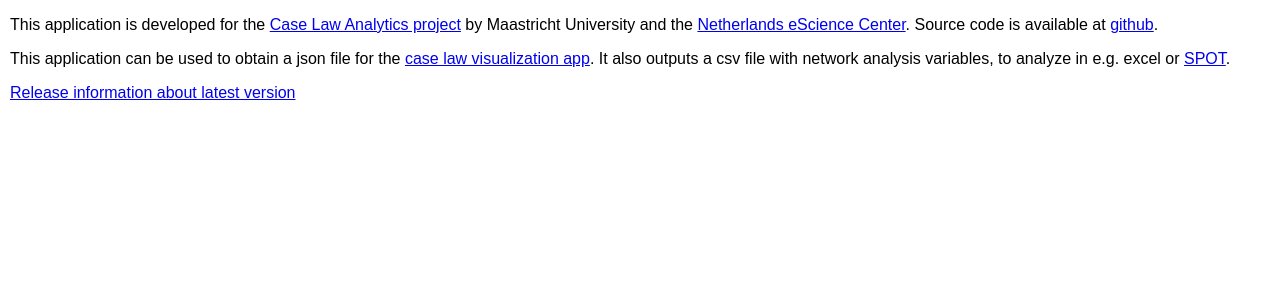
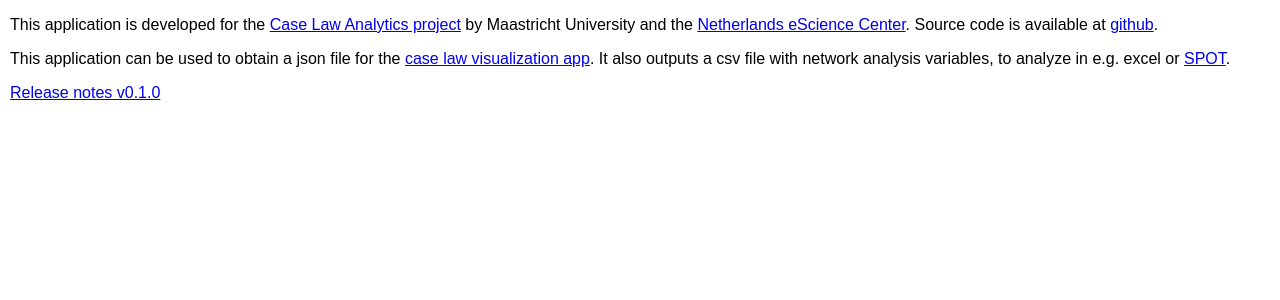
Before and after one commit to caselawanalytics/CaseLawAnalytics, a Flask app: page / in a window 1280 px wide. Shown: the part 120-420 px from the top of the page. Run offline with Flask 2, Linux system fonts and the light colour scheme.

Commit message:
Added version number to index page

```diff
--- a/caselawnet_webapp.py
+++ b/caselawnet_webapp.py
@@ -29,7 +29,7 @@ def close_connection(exception):
 
 @app.route('/')
 def index():
-    return render_template('index.html')
+    return render_template('index.html', version=caselawnet.__version__)
 
 @app.route('/links')
 def links():
--- a/templates/index.html
+++ b/templates/index.html
@@ -11,6 +11,6 @@ Source code is available at <a href="https://github.com/NLeSC/CaseLawAnalytics">
 
 </p>
 <p>
- <a href="https://github.com/NLeSC/CaseLawAnalytics/releases" target="_blank">Release information about latest version</a>
+ <a href="https://github.com/NLeSC/CaseLawAnalytics/releases" target="_blank">Release notes v{{version}}</a>
 </p>
 {% endblock %}
```
